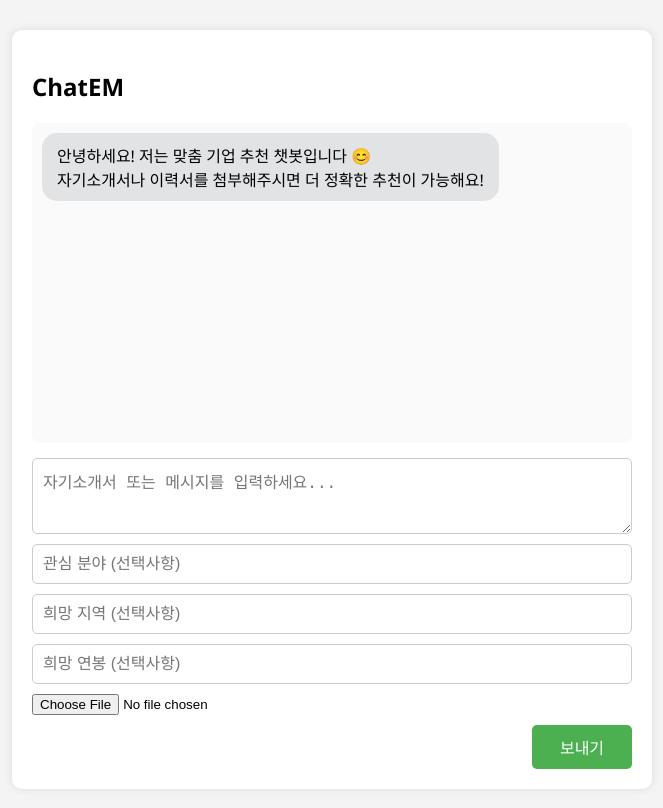
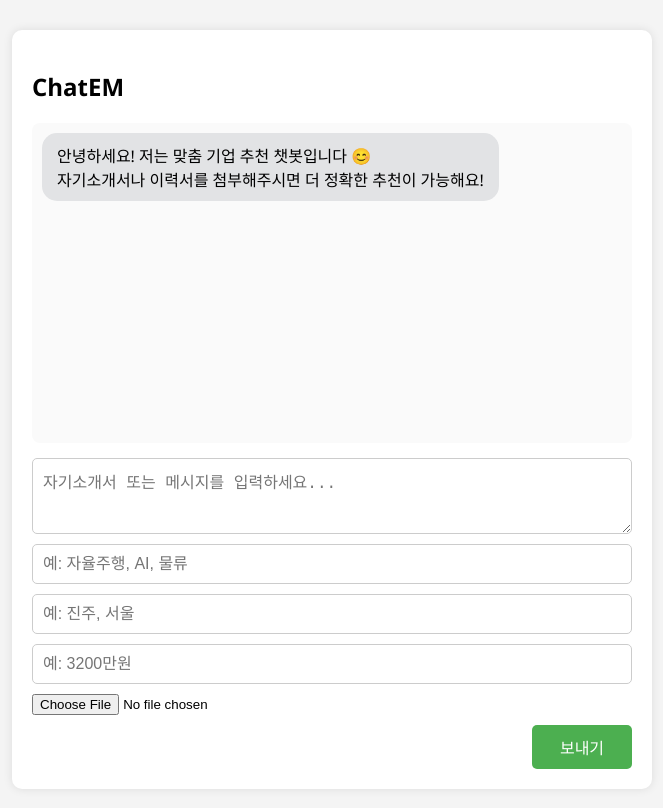
Before and after one commit to ITEAA/ChatEM.gpt, a plain HTML site: page templates/index.html in a window 1280 px wide. Shown: the whole page, without its empty margins (308-971 px from the left). Drawn offline with Linux system fonts and the light colour scheme.

Commit message:
Update index.html

```diff
--- a/templates/index.html
+++ b/templates/index.html
@@ -98,9 +98,9 @@
 
     <div id="inputArea">
       <textarea id="userInput" placeholder="자기소개서 또는 메시지를 입력하세요..." rows="3"></textarea>
-      <input type="text" id="interestInput" placeholder="관심 분야 (선택사항)" />
-      <input type="text" id="regionInput" placeholder="희망 지역 (선택사항)" />
-      <input type="text" id="salaryInput" placeholder="희망 연봉 (선택사항)" />
+      <input type="text" id="interestInput" placeholder="예: 자율주행, AI, 물류" />
+      <input type="text" id="regionInput" placeholder="예: 진주, 서울" />
+      <input type="text" id="salaryInput" placeholder="예: 3200만원" />
       <input type="file" id="fileInput" />
       <button id="sendBtn" onclick="sendMessage()">보내기</button>
     </div>
```
